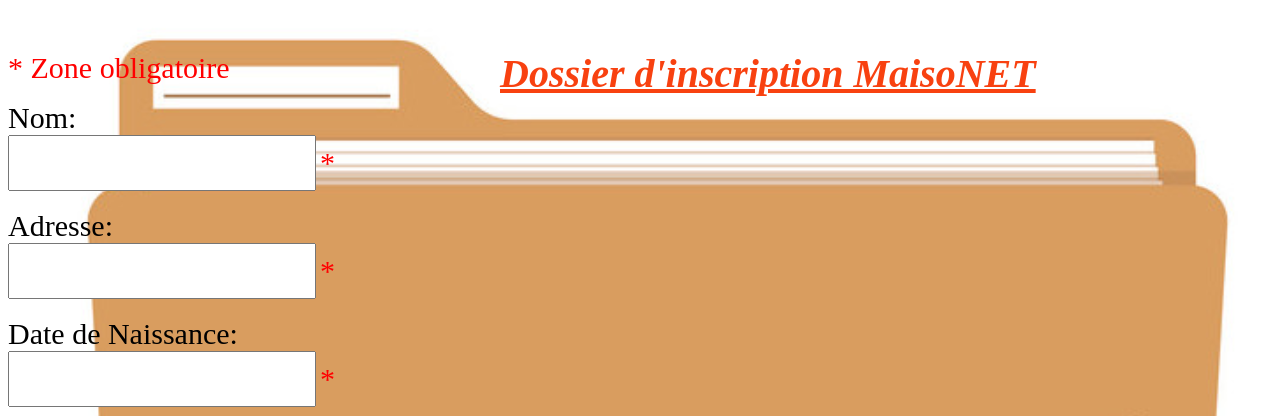
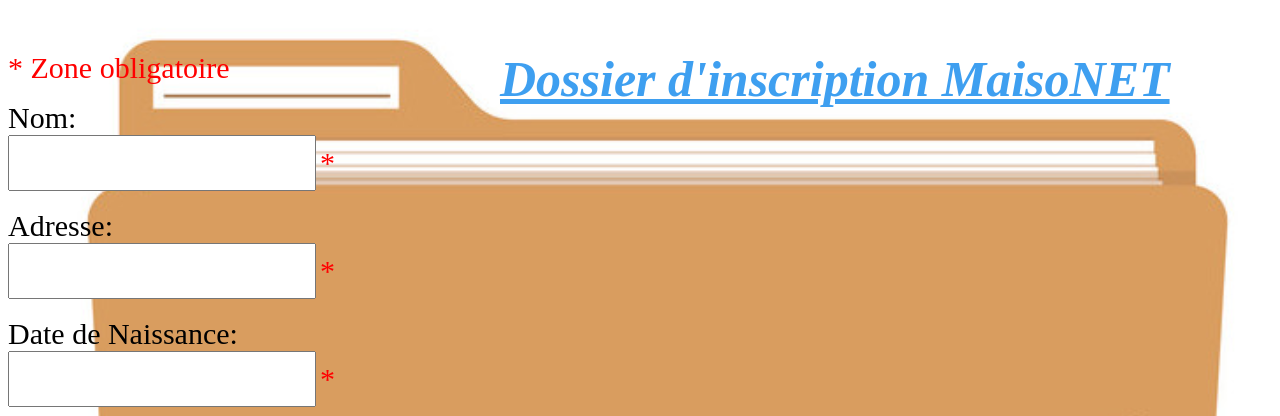
Before and after one commit to AlexLeunens/MaisoNet, a PHP site: page /Login/Inscription.html in a window 1280 px wide. Shown: the top 416 px of the page. Run offline with PHP 8.4, Linux system fonts and the light colour scheme.

Commit message:
Update Inscription.css

```diff
--- a/Login/Inscription.css
+++ b/Login/Inscription.css
@@ -35,6 +35,6 @@ html
     position: fixed;
     top:50px;
     left:500px;
-    font-size:40px;
-    color :#f84110;
+    font-size:50px;
+    color :#3e9ff0;
   }
```
